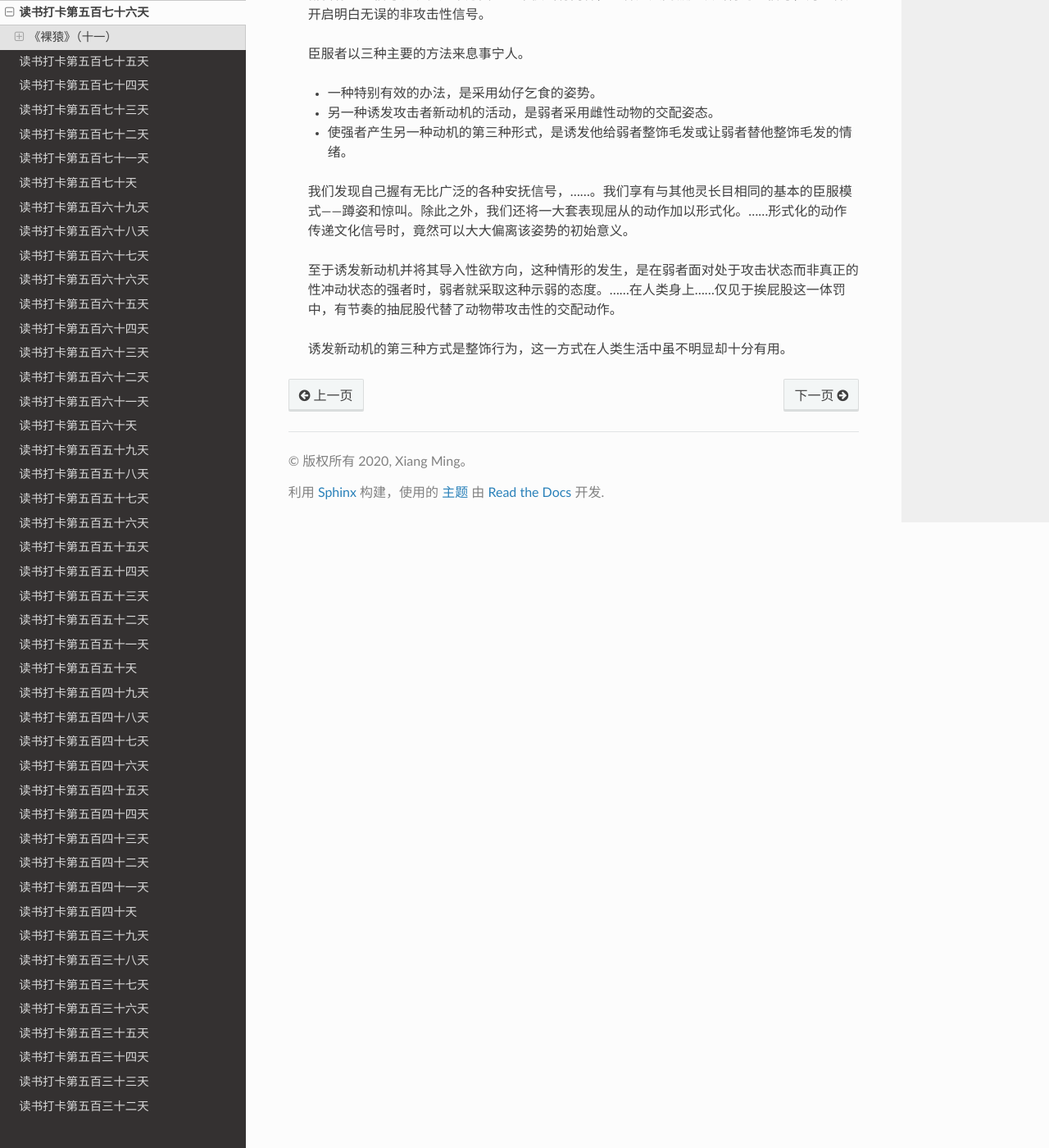
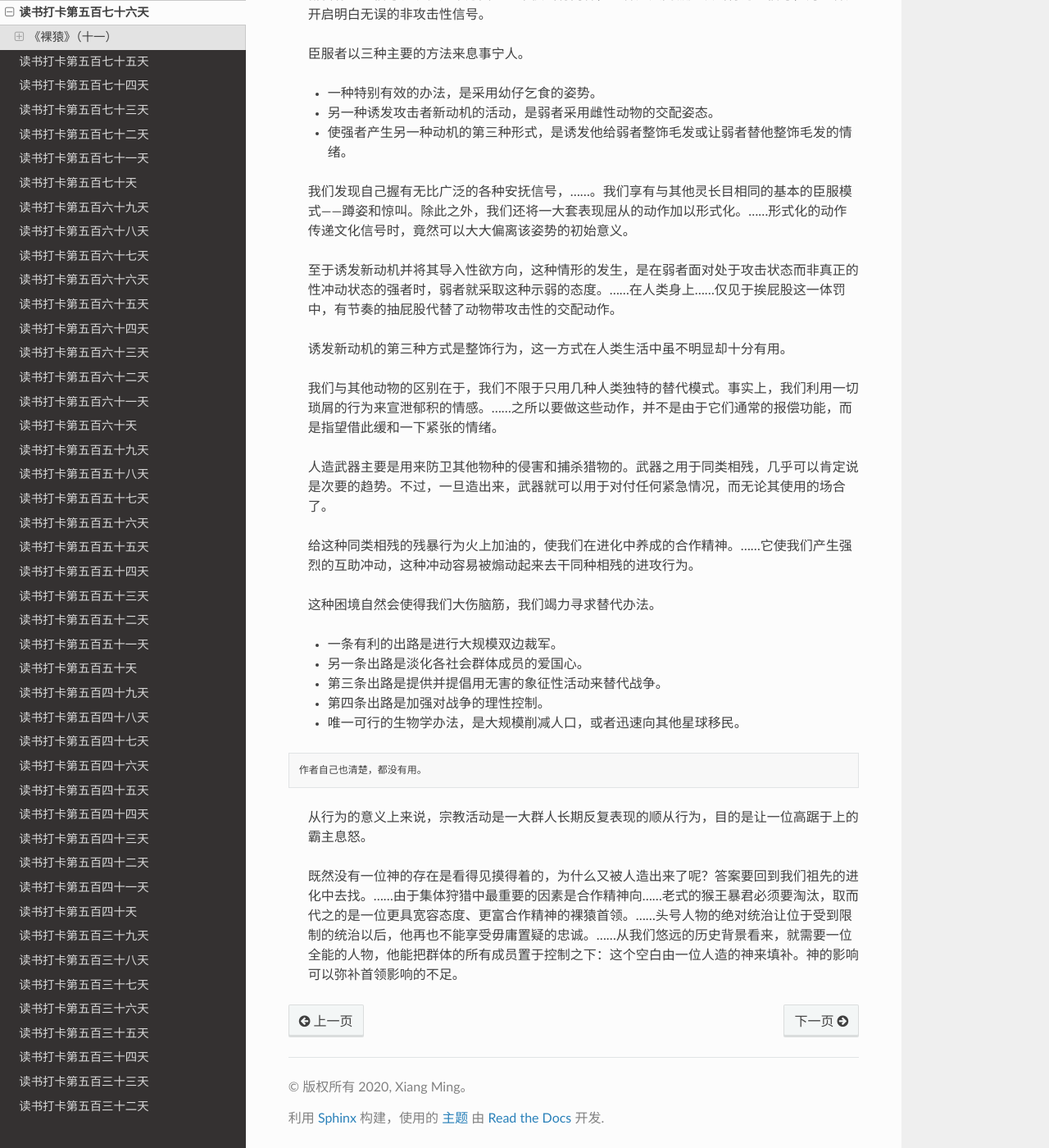
Before and after one commit to xiangming1975/reading, a Sphinx documentation site: the page built from source/2022-04-28.md, in a window 1280 px wide and 1400 px high, scrolled down 826 px. Shown: the whole window at 82% size. Built offline with Sphinx 7.4.7 and the Read the Docs theme 2.0.0, drawn with Linux system fonts in a browser that asks for light colours.

Commit message:
自动提交时间: 2022-05-05T22:00:04,501122340+08:00

````diff
--- a/source/2022-04-28.md
+++ b/source/2022-04-28.md
@@ -32,3 +32,24 @@
 > 至于诱发新动机并将其导入性欲方向，这种情形的发生，是在弱者面对处于攻击状态而非真正的性冲动状态的强者时，弱者就采取这种示弱的态度。……在人类身上……仅见于挨屁股这一体罚中，有节奏的抽屁股代替了动物带攻击性的交配动作。
 
 > 诱发新动机的第三种方式是整饰行为，这一方式在人类生活中虽不明显却十分有用。
+
+> 我们与其他动物的区别在于，我们不限于只用几种人类独特的替代模式。事实上，我们利用一切琐屑的行为来宣泄郁积的情感。……之所以要做这些动作，并不是由于它们通常的报偿功能，而是指望借此缓和一下紧张的情绪。
+
+> 人造武器主要是用来防卫其他物种的侵害和捕杀猎物的。武器之用于同类相残，几乎可以肯定说是次要的趋势。不过，一旦造出来，武器就可以用于对付任何紧急情况，而无论其使用的场合了。
+
+> 给这种同类相残的残暴行为火上加油的，使我们在进化中养成的合作精神。……它使我们产生强烈的互助冲动，这种冲动容易被煽动起来去干同种相残的进攻行为。
+
+> 这种困境自然会使得我们大伤脑筋，我们竭力寻求替代办法。
+> * 一条有利的出路是进行大规模双边裁军。
+> * 另一条出路是淡化各社会群体成员的爱国心。
+> * 第三条出路是提供并提倡用无害的象征性活动来替代战争。
+> * 第四条出路是加强对战争的理性控制。
+> * 唯一可行的生物学办法，是大规模削减人口，或者迅速向其他星球移民。
+```
+作者自己也清楚，都没有用。
+```
+> 从行为的意义上来说，宗教活动是一大群人长期反复表现的顺从行为，目的是让一位高踞于上的霸主息怒。
+
+> 既然没有一位神的存在是看得见摸得着的，为什么又被人造出来了呢？答案要回到我们祖先的进化中去找。……由于集体狩猎中最重要的因素是合作精神向……老式的猴王暴君必须要淘汰，取而代之的是一位更具宽容态度、更富合作精神的裸猿首领。……头号人物的绝对统治让位于受到限制的统治以后，他再也不能享受毋庸置疑的忠诚。……从我们悠远的历史背景看来，就需要一位全能的人物，他能把群体的所有成员置于控制之下：这个空白由一位人造的神来填补。神的影响可以弥补首领影响的不足。
+
+>
````
